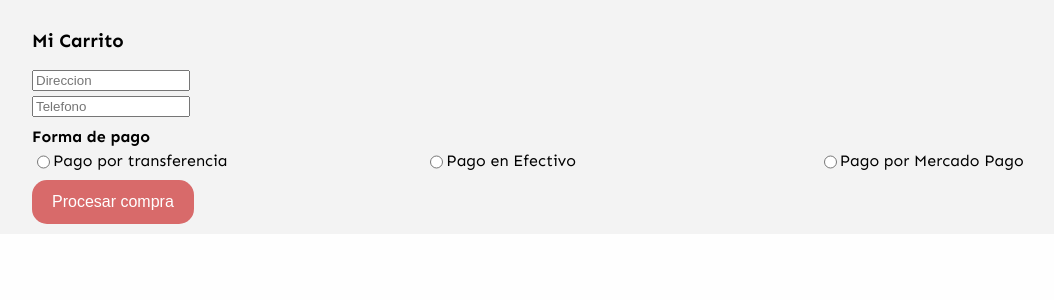
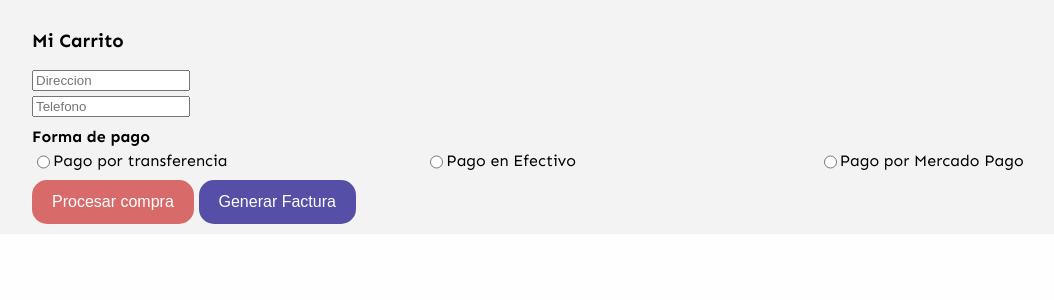
Before and after one commit to RicardoNigrelli/PHP-POS, a PHP site: page /carrito.php in a window 1280 px wide. Shown: the part 60-360 px from the top of the page, without its empty margins (18-1072 px from the left). Run offline with PHP 8.4, Linux system fonts and the light colour scheme; the visitor is signed in with stand-in values (Sample User, id 1); data that the repository does not hold is empty.

Commit message:
previo a probar api

```diff
--- a/carrito.php
+++ b/carrito.php
@@ -51,6 +51,7 @@
           <label for="tipo3">Pago por Mercado Pago</label>
         </div>
         <button onclick="procesar_compra()" style="margin-top: 10px;">Procesar compra</button>
+        <button onclick="" id="afip-button"> Generar Factura </button>
     </div>
     </div>
     <script type="text/javascript">
@@ -127,6 +128,9 @@
       }
       }
     }
+
+
+
     </script>
   </body>
 </html>
--- a/styles/index.css
+++ b/styles/index.css
@@ -187,6 +187,16 @@ button {
   font-size: 16px;
 }
 
+#afip-button {
+  border-style: none;
+  border-radius: 15px;
+  padding: 13px 20px;
+  color: #ffffff;
+  background: #554fa7;
+  cursor: pointer;
+  font-size: 16px;
+}
+
 .pedido-detalle h3,
 .pedido-detalle p {
   margin: 5px;
```
Lines whose indentation alone changed are shown as unchanged.
